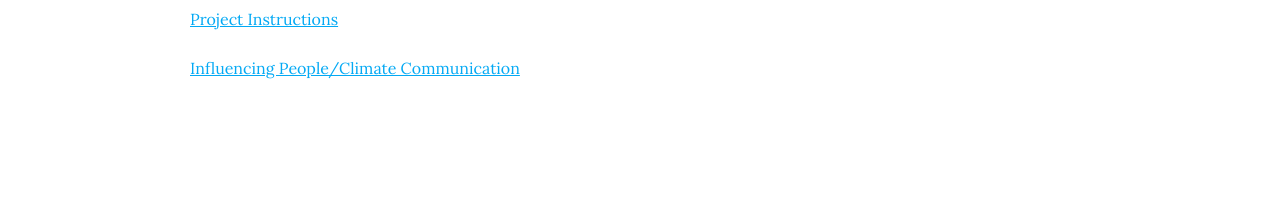
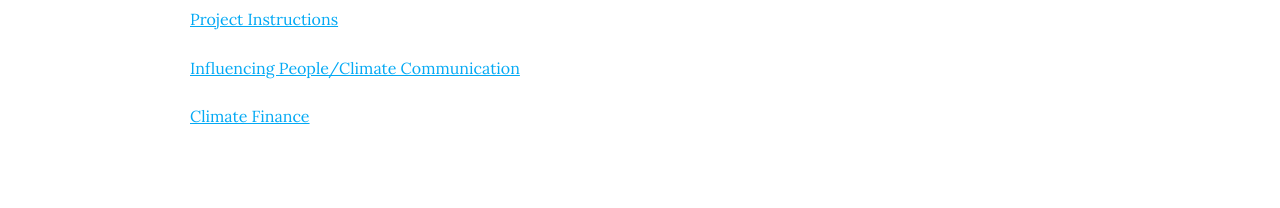
Before and after one commit to Lindsay-Lab/lindsay-lab.github.io, a Jekyll site: the page built from teaching/index.md, in a window 1280 px wide. Shown: the part 1175-1383 px from the top of the page. Built offline with Jekyll 4.4.1, drawn with Linux system fonts in a browser that asks for light colours; nearby versions of some CDN libraries; before the commit the page ends 1337 px from its top, so only the background shows below that.

Commit message:
Update index.md

```diff
--- a/teaching/index.md
+++ b/teaching/index.md
@@ -41,6 +41,8 @@ The current course syllabus is [here](https://lindsay-lab.github.io/ClimateML_Le
 
 [Influencing People/Climate Communication](https://lindsay-lab.github.io/ClimateML_Lectures/Influencing%20people.pdf)
 
+[Climate Finance](https://lindsay-lab.github.io/ClimateML_Lectures/Climate%20Finance.pdf)
+
 <!--{% include search-info.html %}
 
 {% include section.html %}
```
